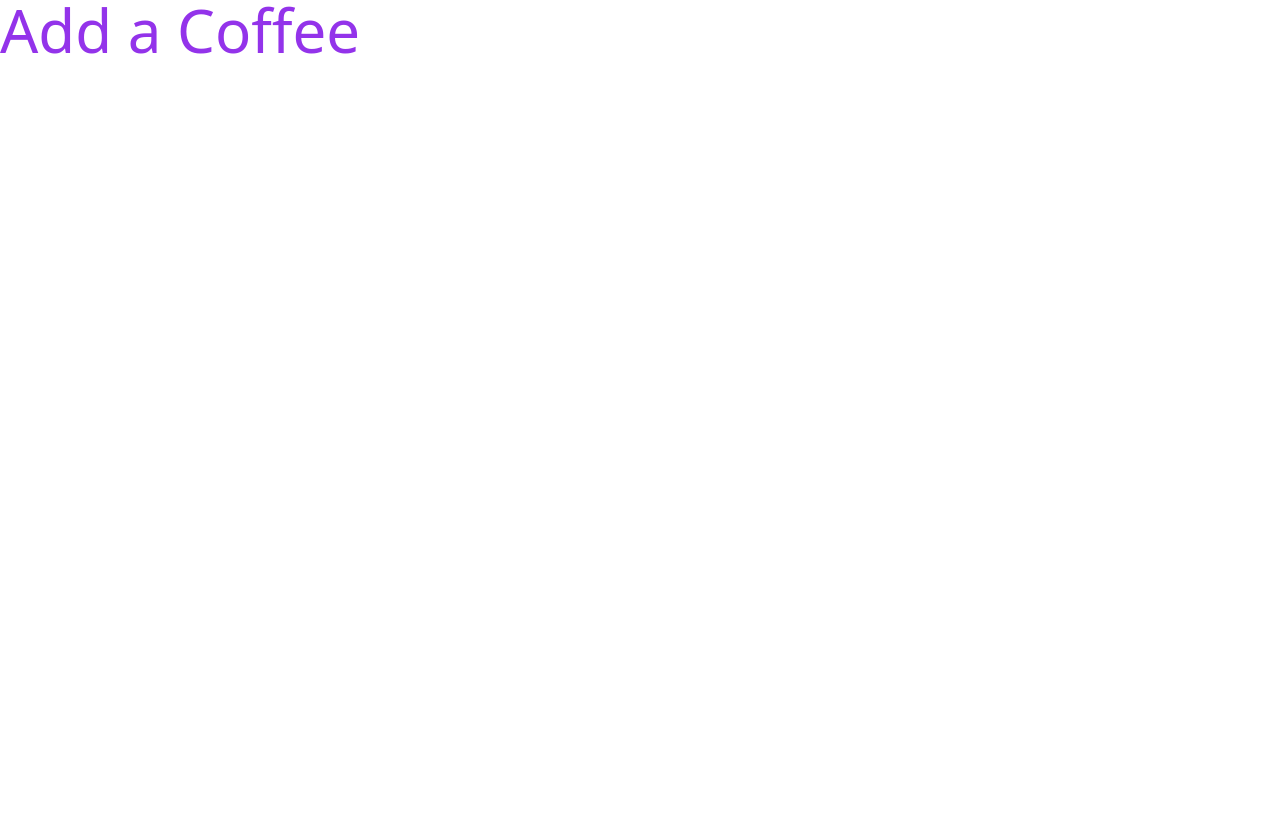
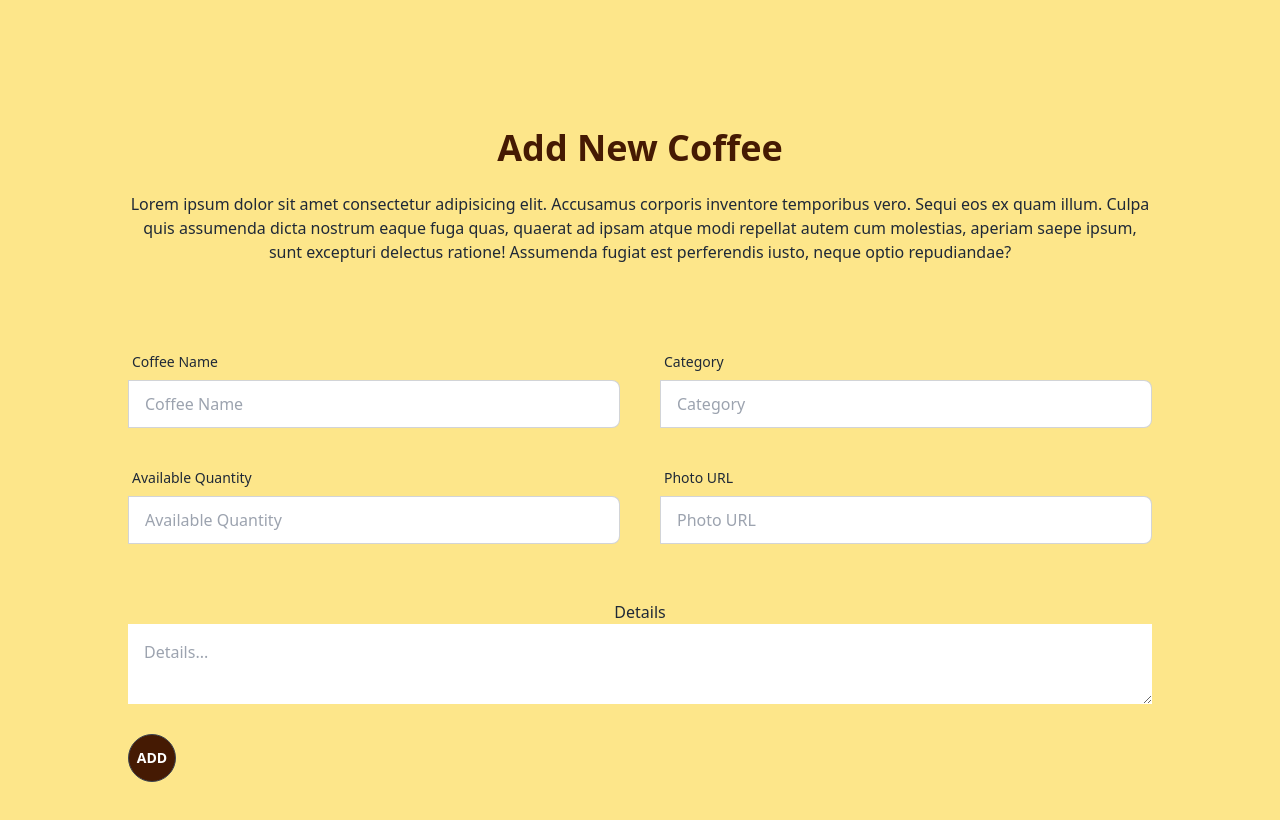
Before and after one commit to RionelxSlovesky/Coffee-Store, a React (Vite) app in the folder coffee-store-client/: page /addCoffee in a window 1280 px wide. Shown: the top 820 px of the page. Built offline with nearby package versions, Linux system fonts and the light colour scheme.

Commit message:
Implemented add coffee
Now can add coffees from the add coffee page, now working on getting all the coffees to the home page (server side code ready)

```diff
--- a/coffee-store-client/package.json
+++ b/coffee-store-client/package.json
@@ -13,7 +13,8 @@
     "daisyui": "^2.51.6",
     "react": "^18.2.0",
     "react-dom": "^18.2.0",
-    "react-router-dom": "^6.11.1"
+    "react-router-dom": "^6.11.1",
+    "sweetalert2": "^11.7.5"
   },
   "devDependencies": {
     "@types/react": "^18.0.28",
--- a/coffee-store-client/src/components/AddCoffee/AddCoffee.jsx
+++ b/coffee-store-client/src/components/AddCoffee/AddCoffee.jsx
@@ -1,9 +1,94 @@
 import React from 'react';
+import Swal from 'sweetalert2'
 
 const AddCoffee = () => {
+
+    const handleAddCoffee = event => {
+        event.preventDefault()
+        const form = event.target
+
+        const name = form.name.value
+        const quantity = form.quantity.value
+        const category = form.category.value
+        const photoURL = form.photoURL.value
+        const details = form.details.value
+
+        const newCoffee = { name, quantity, category, photoURL, details }
+
+        fetch('http://localhost:5000/coffee', {
+            method: 'POST',
+            headers: {
+                'Content-Type': 'application/json'
+            },
+            body: JSON.stringify(newCoffee)
+        })
+            .then(res => res.json())
+            .then(data => {
+                if (data.insertedId) {
+                    Swal.fire({
+                        title: 'Sweet!',
+                        text: 'Coffee Added.',
+                        icon: 'success',
+                        confirmButtonText:'Cool'
+                    })
+                }
+            })
+
+        form.reset()
+
+
+    }
+
     return (
-        <div>
-            <h1 className='text-6xl text-purple-600'>Add a Coffee</h1>
+        <div className='p-16 md:p-32 bg-amber-200 min-h-screen'>
+            <h1 className='text-center text-4xl font-bold text-amber-950 mb-6'>Add New Coffee</h1>
+            <p className='text-center mb-20'>Lorem ipsum dolor sit amet consectetur adipisicing elit. Accusamus corporis inventore temporibus vero. Sequi eos ex quam illum. Culpa quis assumenda dicta nostrum eaque fuga quas, quaerat ad ipsam atque modi repellat autem cum molestias, aperiam saepe ipsum, sunt excepturi delectus ratione! Assumenda fugiat est perferendis iusto, neque optio repudiandae?</p>
+            <form onSubmit={handleAddCoffee}>
+                <div className='md:flex md:justify-between md:gap-10 mb-14'>
+                    <div className='flex flex-col gap-8 w-full'>
+                        <div className="form-control">
+                            <label className="label">
+                                <span className="label-text">Coffee Name</span>
+                            </label>
+                            <label className="input-group">
+                                <input type="text" name='name' placeholder="Coffee Name" className="input input-bordered w-full" />
+                            </label>
+                        </div>
+                        <div className="form-control">
+                            <label className="label">
+                                <span className="label-text">Available Quantity</span>
+                            </label>
+                            <label className="input-group">
+                                <input type="number" name='quantity' placeholder="Available Quantity" className="input input-bordered w-full" />
+                            </label>
+                        </div>
+                    </div>
+                    <div className='flex flex-col gap-8 w-full'>
+                        <div className="form-control">
+                            <label className="label">
+                                <span className="label-text">Category</span>
+                            </label>
+                            <label className="input-group">
+                                <input type="text" name='category' placeholder="Category" className="input input-bordered w-full" />
+                            </label>
+                        </div>
+                        <div className="form-control">
+                            <label className="label">
+                                <span className="label-text">Photo URL</span>
+                            </label>
+                            <label className="input-group">
+                                <input type="text" name='photoURL' placeholder="Photo URL" className="input input-bordered w-full" />
+                            </label>
+                        </div>
+                    </div>
+                </div>
+                <p className="text-center">Details</p>
+                <textarea name="details" className='w-full p-4 mb-6' placeholder='Details...'></textarea>
+
+                <input type="submit" value="ADD" className="btn btn-circle bg-amber-950 hover:bg-amber-800" />
+
+
+            </form>
         </div>
     );
 };
```
Also changed, not shown: 2 other files (tests, documents, lock files or other folders).
